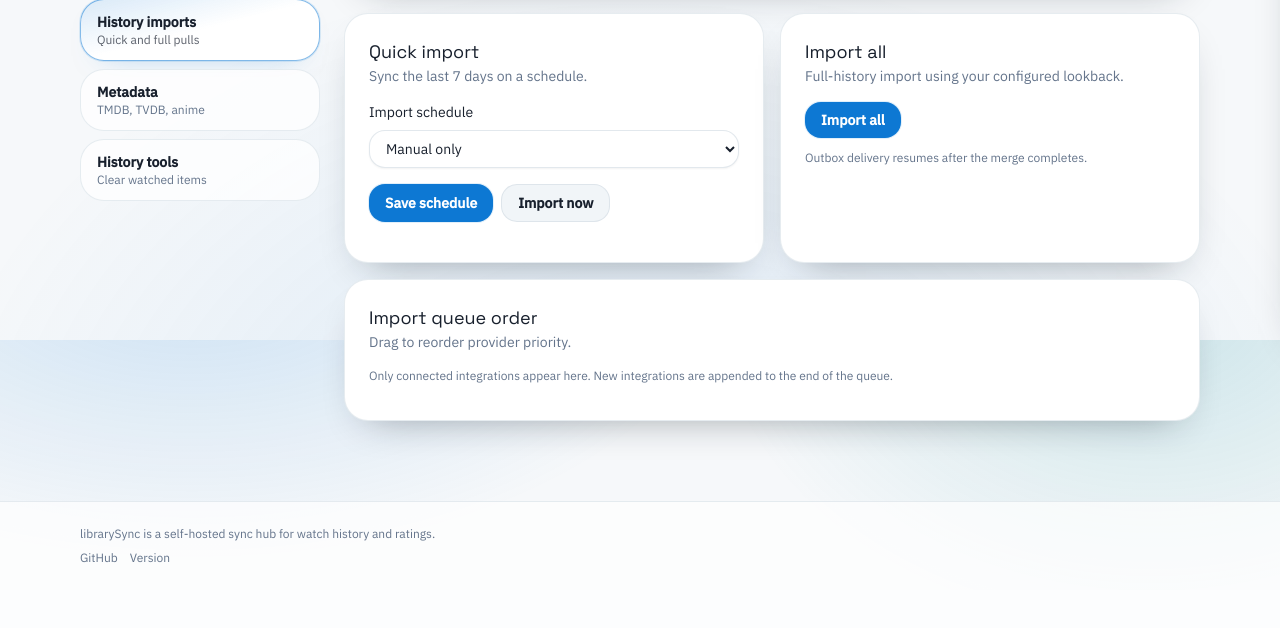
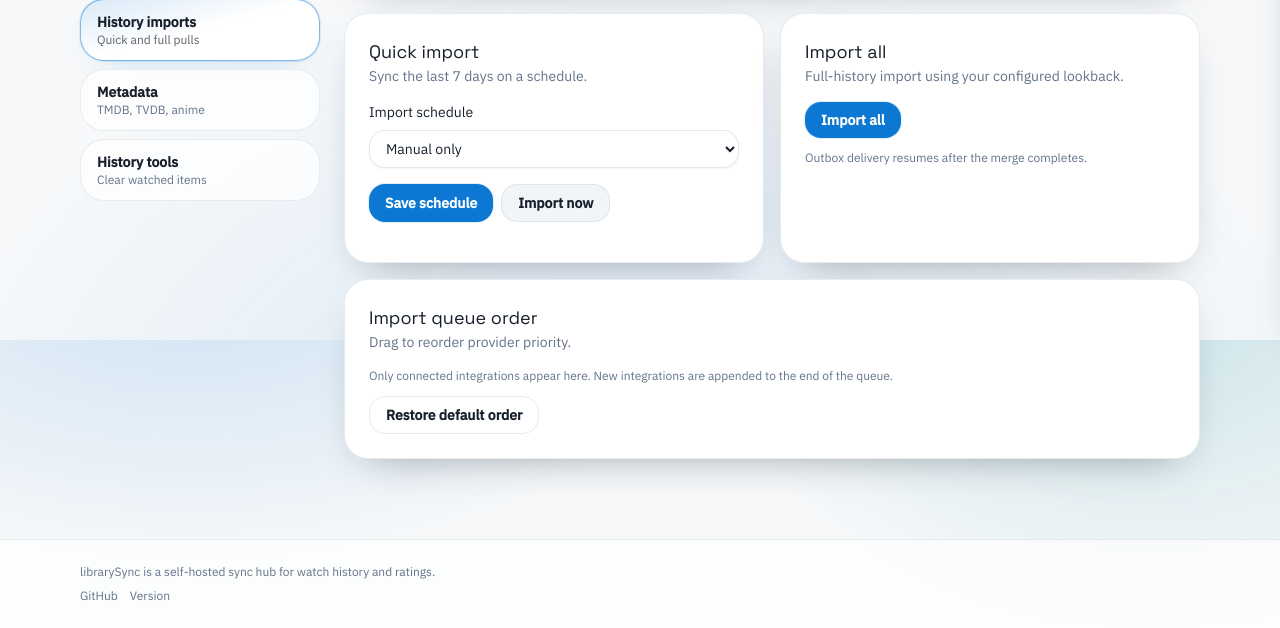
Before and after one commit to willtho89/librarySync, a FastAPI app: template backend/src/librarysync/templates/settings.html in a window 1280 px wide, after a click that opens the changed part. Shown: the part 460-1088 px from the top of the page. Before the commit the page ends 1023 px from the top, so only its background shows below. Run offline with FastAPI, Linux system fonts and the light colour scheme; the template is opened without the code that fills it, so the values that code supplies are empty; parts of the project's set-up code (start-up, migrations or seed data) failed here and were passed over; some libraries are stand-ins or nearby versions.

Commit message:
default ordering

```diff
--- a/backend/src/librarysync/static/page-settings.js
+++ b/backend/src/librarysync/static/page-settings.js
@@ -3,6 +3,14 @@ const settingsState = {
   status: null,
   importQueue: [],
 };
+const DEFAULT_IMPORT_QUEUE_ORDER = [
+  "trakt",
+  "letterboxd",
+  "simkl",
+  "anilist",
+  "stremio",
+  "aiostreams",
+];
 
 function applyQuickImportControls(statusData) {
   const form = document.getElementById("quick-import-form");
@@ -96,6 +104,22 @@ function updateImportQueueIndices(list) {
   });
 }
 
+function buildDefaultImportQueueOrder(queue) {
+  const current = Array.isArray(queue) ? queue.map((entry) => String(entry)) : [];
+  const ordered = [];
+  DEFAULT_IMPORT_QUEUE_ORDER.forEach((provider) => {
+    if (current.includes(provider) && !ordered.includes(provider)) {
+      ordered.push(provider);
+    }
+  });
+  current.forEach((provider) => {
+    if (!ordered.includes(provider)) {
+      ordered.push(provider);
+    }
+  });
+  return ordered;
+}
+
 function bindImportQueueDrag(list) {
   if (!list || list.dataset.dragBound === "true") {
     return;
@@ -262,6 +286,23 @@ async function saveImportQueueOrder(order) {
     renderImportQueue(previousOrder);
     setMessage("import-queue-message", error.message, true);
   }
+}
+
+async function handleImportQueueRestore() {
+  const order = buildDefaultImportQueueOrder(settingsState.importQueue);
+  if (!order.length) {
+    setMessage(
+      "import-queue-message",
+      "Connect an integration to create an import queue.",
+      true
+    );
+    return;
+  }
+  if (arraysEqual(order, settingsState.importQueue)) {
+    setMessage("import-queue-message", "Import queue already matches the default.");
+    return;
+  }
+  await saveImportQueueOrder(order);
 }
 
 async function loadIntegrations() {
@@ -1429,6 +1470,10 @@ window.librarysyncPageInit = async ({ user }) => {
   if (importAllButton) {
     importAllButton.addEventListener("click", handleImportAll);
   }
+  const importQueueRestore = document.getElementById("import-queue-restore");
+  if (importQueueRestore) {
+    importQueueRestore.addEventListener("click", handleImportQueueRestore);
+  }
   const quickImportNow = document.getElementById("quick-import-now");
   if (quickImportNow) {
     quickImportNow.addEventListener("click", handleQuickImportNow);
--- a/backend/src/librarysync/templates/settings.html
+++ b/backend/src/librarysync/templates/settings.html
@@ -461,6 +461,15 @@
                 Connect an integration to create an import queue.
               </p>
               <ul id="import-queue-list" class="import-queue-list" role="list"></ul>
+              <div class="flex flex-wrap gap-2">
+                <button
+                  type="button"
+                  id="import-queue-restore"
+                  class="btn btn-ghost"
+                >
+                  Restore default order
+                </button>
+              </div>
               <p id="import-queue-message" class="form-message" role="status" hidden></p>
             </div>
           </div>
```
Also changed, not shown: backend/src/librarysync/core/import_all.py (+10 -0 lines), backend/src/librarysync/jobs/merge_history.py (+7 -1 lines).
